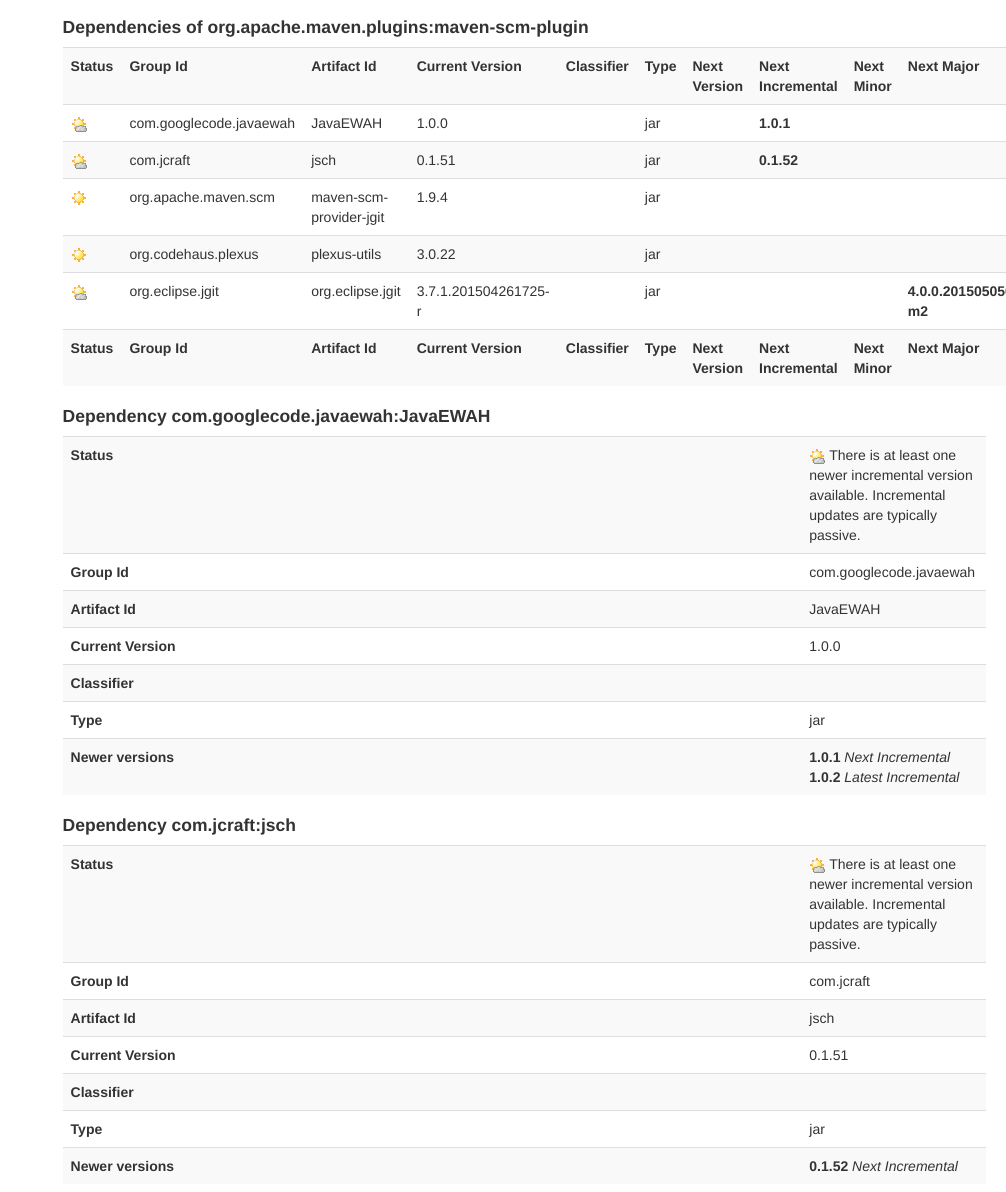
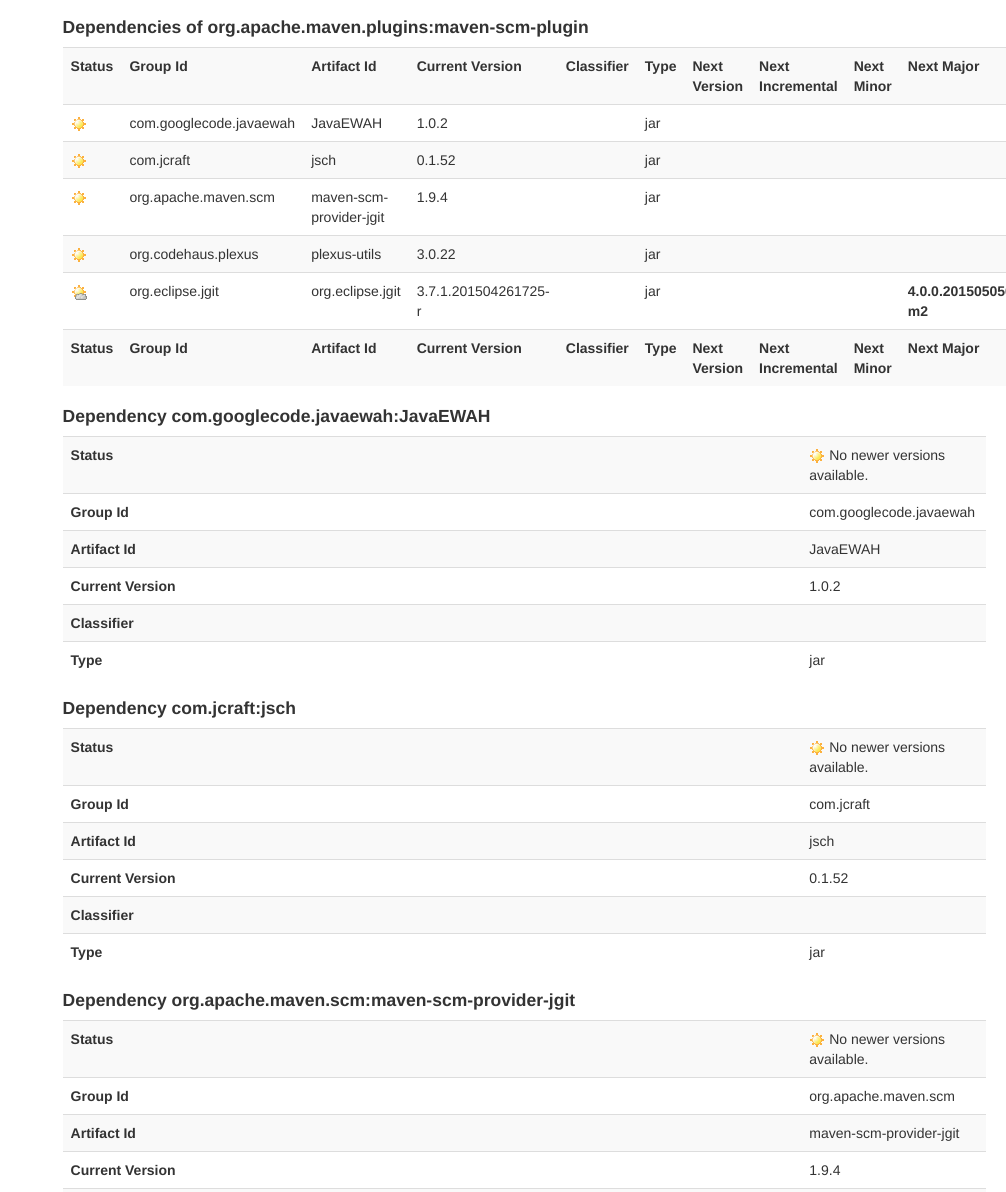
Before and after one commit to hazendaz/build-tools, a plain HTML site: page plugin-updates-report.html in a window 1280 px wide. Shown: the part 6190-7382 px from the top of the page, without its empty margins (274-1280 px from the left). Drawn offline with Linux system fonts and the light colour scheme.

Commit message:
Creating site for 1.1.0

```diff
--- a/plugin-updates-report.html
+++ b/plugin-updates-report.html
@@ -779,25 +779,25 @@
 <th>Next Minor</th>
 <th>Next Major</th></tr>
 <tr class="b">
-<td><img src="images/icon_warning_sml.gif" alt="" /></td>
+<td><img src="images/icon_success_sml.gif" alt="" /></td>
 <td>com.googlecode.javaewah</td>
 <td>JavaEWAH</td>
-<td>1.0.0</td>
+<td>1.0.2</td>
 <td></td>
 <td>jar</td>
 <td></td>
-<td><b>1.0.1</b></td>
+<td></td>
 <td></td>
 <td></td></tr>
 <tr class="a">
-<td><img src="images/icon_warning_sml.gif" alt="" /></td>
+<td><img src="images/icon_success_sml.gif" alt="" /></td>
 <td>com.jcraft</td>
 <td>jsch</td>
-<td>0.1.51</td>
+<td>0.1.52</td>
 <td></td>
 <td>jar</td>
 <td></td>
-<td><b>0.1.52</b></td>
+<td></td>
 <td></td>
 <td></td></tr>
 <tr class="b">
@@ -849,7 +849,7 @@
 <table border="0" class="table table-striped">
 <tr class="b">
 <th width="80%">Status</th>
-<td><img src="images/icon_warning_sml.gif" alt="" />&#160;There is at least one newer incremental version available. Incremental updates are typically passive.</td></tr>
+<td><img src="images/icon_success_sml.gif" alt="" />&#160;No newer versions available.</td></tr>
 <tr class="a">
 <th width="80%">Group Id</th>
 <td>com.googlecode.javaewah</td></tr>
@@ -858,22 +858,19 @@
 <td>JavaEWAH</td></tr>
 <tr class="a">
 <th width="80%">Current Version</th>
-<td>1.0.0</td></tr>
+<td>1.0.2</td></tr>
 <tr class="b">
 <th width="80%">Classifier</th>
 <td></td></tr>
 <tr class="a">
 <th width="80%">Type</th>
-<td>jar</td></tr>
-<tr class="b">
-<th width="80%">Newer versions</th>
-<td><b>1.0.1</b>&#160;<i>Next Incremental</i><br /><b>1.0.2</b>&#160;<i>Latest Incremental</i></td></tr></table></div>
+<td>jar</td></tr></table></div>
 <div class="section">
 <h4><a name="Dependency_com.jcraft:jsch"></a>Dependency com.jcraft:jsch</h4>
 <table border="0" class="table table-striped">
 <tr class="a">
 <th width="80%">Status</th>
-<td><img src="images/icon_warning_sml.gif" alt="" />&#160;There is at least one newer incremental version available. Incremental updates are typically passive.</td></tr>
+<td><img src="images/icon_success_sml.gif" alt="" />&#160;No newer versions available.</td></tr>
 <tr class="b">
 <th width="80%">Group Id</th>
 <td>com.jcraft</td></tr>
@@ -882,16 +879,13 @@
 <td>jsch</td></tr>
 <tr class="b">
 <th width="80%">Current Version</th>
-<td>0.1.51</td></tr>
+<td>0.1.52</td></tr>
 <tr class="a">
 <th width="80%">Classifier</th>
 <td></td></tr>
 <tr class="b">
 <th width="80%">Type</th>
-<td>jar</td></tr>
-<tr class="a">
-<th width="80%">Newer versions</th>
-<td><b>0.1.52</b>&#160;<i>Next Incremental</i></td></tr></table></div>
+<td>jar</td></tr></table></div>
 <div class="section">
 <h4><a name="Dependency_org.apache.maven.scm:maven-scm-provider-jgit"></a>Dependency org.apache.maven.scm:maven-scm-provider-jgit</h4>
 <table border="0" class="table table-striped">
```
